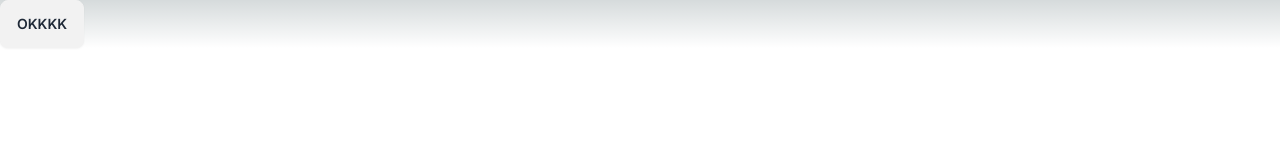
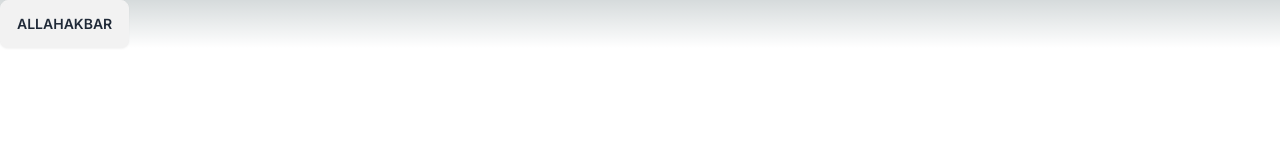
Before and after one commit to 1poubelle/codefast-vsc, a Next.js app: page / in a window 1280 px wide. Shown: the top 160 px of the page. Built offline with nearby package versions, Linux system fonts and the light colour scheme.

Commit message:
change button text

```diff
--- a/app/page.tsx
+++ b/app/page.tsx
@@ -3,7 +3,7 @@ import Image from "next/image";
 export default function Home() {
   return (
    <main>
-    <button className="btn">OKKKK</button>
+    <button className="btn">ALLAHAKBAR</button>
     </main>
   );
 }
```
